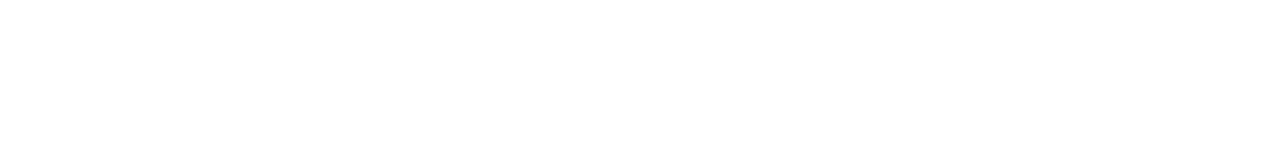
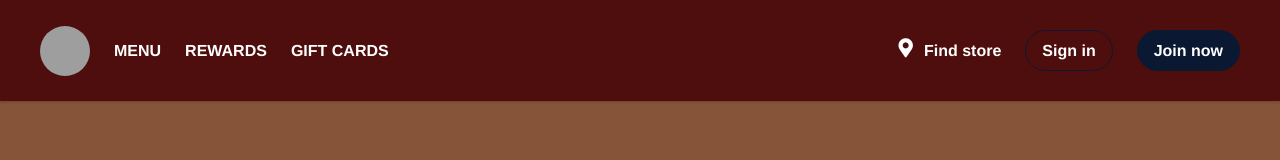
Before and after one commit to sonicDev99/Staar-Coffe, a plain HTML site: page index.html in a window 1280 px wide. Drawn offline with Linux system fonts and the light colour scheme; grey boxes are pictures that could not be loaded.

Commit message:
feat: add navigation bar

```diff
--- a/index.html
+++ b/index.html
@@ -4,7 +4,42 @@
         <meta charset="UTF-8" />
         <meta http-equiv="X-UA-Compatible" content="IE=edge" />
         <meta name="viewport" content="width=device-width, initial-scale=1.0" />
-        <title>Document</title>
+        <title>Star Coffee</title>
+        <link rel="stylesheet" href="./style.css" />
+        <link
+            rel="stylesheet"
+            href="https://use.fontawesome.com/releases/v5.15.3/css/all.css"
+            integrity="sha384-SZXxX4whJ79/gErwcOYf+zWLeJdY/qpuqC4cAa9rOGUstPomtqpuNWT9wdPEn2fk"
+            crossorigin="anonymous"
+        />
     </head>
-    <body></body>
+    <body>
+        <header>
+            <div class="header-container">
+                <div class="left-nav">
+                    <div class="logo">
+                        <img
+                            src="https://cdn3.f-cdn.com/contestentries/1478490/7425376/5c810137e9dcf_thumb900.jpg"
+                            alt="logo image"
+                        />
+                    </div>
+                    <nav>
+                        <ul>
+                            <li>Menu</li>
+                            <li>Rewards</li>
+                            <li>Gift Cards</li>
+                        </ul>
+                    </nav>
+                </div>
+                <div class="right-nav">
+                    <div class="find-store">
+                        <i class="fas fa-map-marker-alt"></i>
+                        <span>Find store</span>
+                    </div>
+                    <div class="sign-in">Sign in</div>
+                    <div class="join-now">Join now</div>
+                </div>
+            </div>
+        </header>
+    </body>
 </html>
--- a/style.css
+++ b/style.css
@@ -0,0 +1,120 @@
+* {
+    margin: 0;
+    padding: 0;
+    box-sizing: border-box;
+}
+body {
+    font-family: Helvetica, Arial, sans-serif;
+    font-weight: 400;
+    color: #fff;
+    line-height: 1.6;
+    background: #865439;
+}
+
+/* /////////////////////////////////// */
+/* Header Section */
+
+header {
+    height: 101px;
+    background-color: #4f0e0e;
+    box-shadow: 0 1px 3px rgb(0 0 0 / 10%), 0 2px 2px rgb(0 0 0 / 6%),
+        0 0 2px rgb(0 0 0 / 7%);
+}
+
+.header-container {
+    max-width: 75rem;
+    margin: 0 auto;
+    height: 100%;
+    display: flex;
+    justify-content: space-between;
+}
+
+.left-nav {
+    display: flex;
+    height: 100%;
+    align-items: center;
+}
+
+.left-nav nav ul {
+    list-style-type: none;
+    display: flex;
+}
+
+.left-nav nav ul li {
+    text-transform: uppercase;
+    padding-left: 1.5rem;
+    font-weight: 700;
+    transition: all 0.2s ease;
+}
+
+.left-nav nav ul li:hover {
+    color: #0a1931b2;
+    cursor: pointer;
+}
+
+.logo {
+    height: 50px;
+    width: 50px;
+}
+
+.logo img {
+    height: 100%;
+    width: 100%;
+    border-radius: 50%;
+}
+
+.right-nav {
+    height: 100%;
+    display: flex;
+    align-items: center;
+}
+
+.right-nav div {
+    margin-left: 1.5rem;
+}
+
+.find-store {
+    display: flex;
+}
+
+.find-store span {
+    margin-left: 0.7rem;
+    font-weight: 600;
+}
+
+.find-store i {
+    font-size: 1.2rem;
+    transition: all 0.2s ease;
+}
+
+.find-store:hover {
+    color: #0a1931b7;
+    cursor: pointer;
+}
+
+.sign-in,
+.join-now {
+    border: 1.5px solid #0a1931;
+    padding: 7px 16px;
+    border-radius: 50px;
+    font-weight: 600;
+}
+
+.sign-in {
+    transition: all 0.2s ease;
+    cursor: pointer;
+}
+
+.sign-in:hover {
+    background-color: #0a1931;
+}
+
+.join-now {
+    background-color: #0a1931;
+    transition: all 0.2s ease;
+}
+
+.join-now:hover {
+    background: #4f0e0e;
+    cursor: pointer;
+}
```
